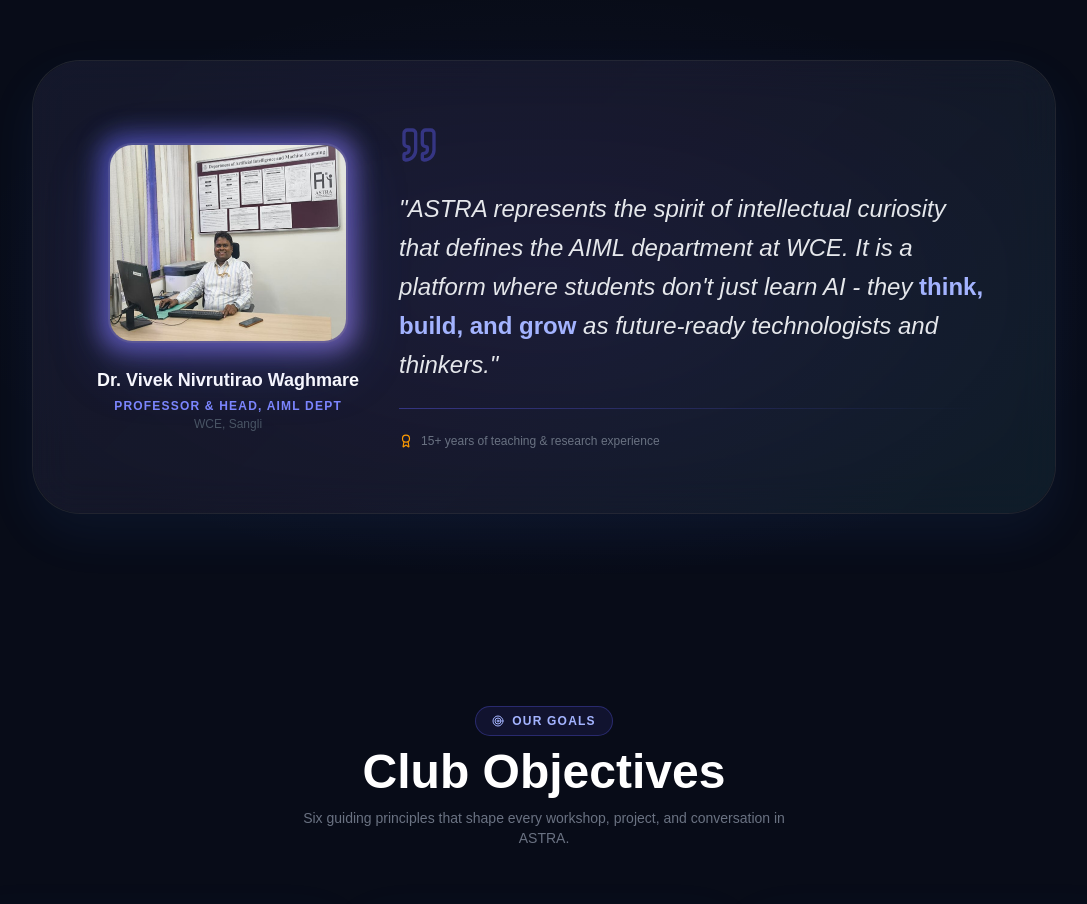
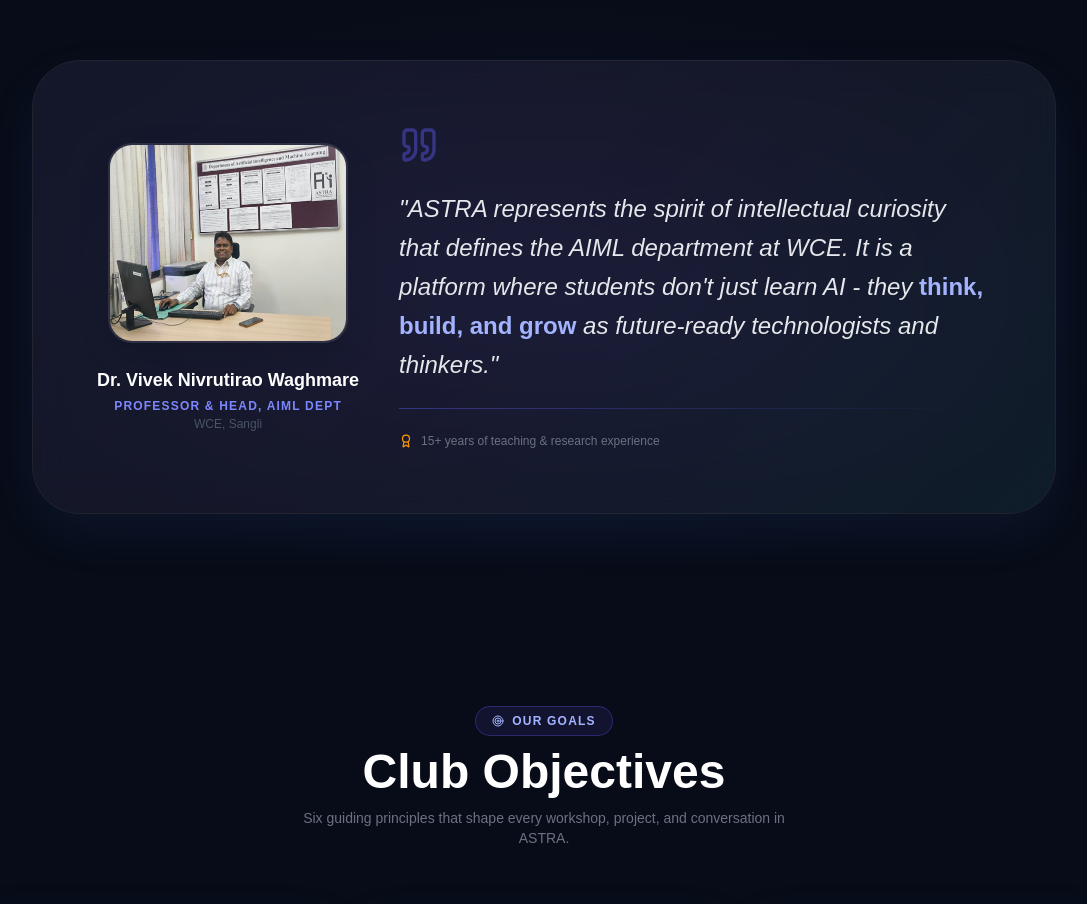
Before and after one commit to TaNuJaSaRaVale/astra-clubs-website, a React (Vite) app: page / in a window 1280 px wide. Shown: the part 5360-6264 px from the top of the page, without its empty margins (96-1183 px from the left). Built offline with nearby package versions, Linux system fonts and the light colour scheme.

Commit message:
Glowing effect removed

```diff
--- a/src/pages/About.jsx
+++ b/src/pages/About.jsx
@@ -599,14 +599,16 @@ export default function About() {
           style={{ background: "linear-gradient(135deg, rgba(99,102,241,0.06) 0%, rgba(139,92,246,0.04) 50%, rgba(6,182,212,0.06) 100%)" }} />
 
         <div className="relative z-10 flex flex-col md:flex-row gap-10 items-center">
-                {/* Photo */}
+          {/* Photo Section */}
           <div className="flex-shrink-0 text-center">
             <div className="relative inline-block">
-                    <div className="absolute -inset-2 rounded-3xl blur-md opacity-60"
-                      style={{ background: "linear-gradient(135deg, #6366f1, #a78bfa)" }} />
-                    <img src={hodPhoto} alt="Dr. Vivek Nivrutirao Waghmare"
+              {/* Glowing backdrop div removed from here */}
+              <img
+                src={hodPhoto}
+                alt="Dr. Vivek Nivrutirao Waghmare"
                 className="relative h-50 w-60 rounded-3xl object-cover border-2 border-white/10"
-                      style={{ boxShadow: "0 20px 60px rgba(99,102,241,0.25)" }} />
+                style={{ boxShadow: "0 10px 30px rgba(0,0,0,0.15)" }} // Switched to a subtle shadow instead of a colored glow
+              />
             </div>
             <div className="mt-4">
               <h3 className="text-white font-bold text-lg" style={{ fontFamily: "Syne, sans-serif" }}>
@@ -619,7 +621,7 @@ export default function About() {
             </div>
           </div>
 
-                {/* Quote */}
+          {/* Quote Section */}
           <div className="flex-1 space-y-6">
             <Quote className="w-10 h-10 text-indigo-500/40" />
             <blockquote className="text-xl md:text-2xl text-gray-200 font-light leading-relaxed italic">
```
Lines whose indentation alone changed are shown as unchanged.
